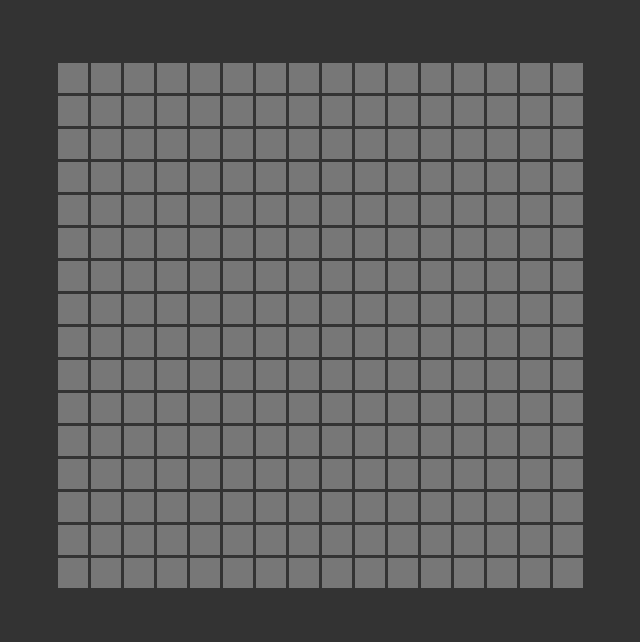
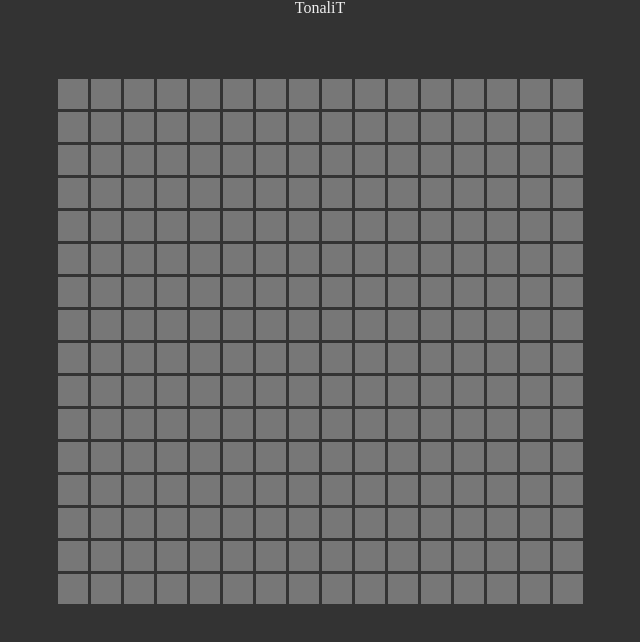
Before and after one commit to kaicataldo/tonality, a plain HTML site: page index.html in a window 1280 px wide. Shown: the whole page, without its empty margins (320-960 px from the left). Drawn offline with nearby package versions, Linux system fonts and the light colour scheme.

Commit message:
Added test h1 title

```diff
--- a/index.html
+++ b/index.html
@@ -5,6 +5,8 @@
 	<link rel="stylesheet" type="text/css" href="css/style.css">
 </head>
 <body>
+
+<h1>TonaliT</h1>
 <div class="container">
   <div class="grid">
     <div class="col col-1">
```
